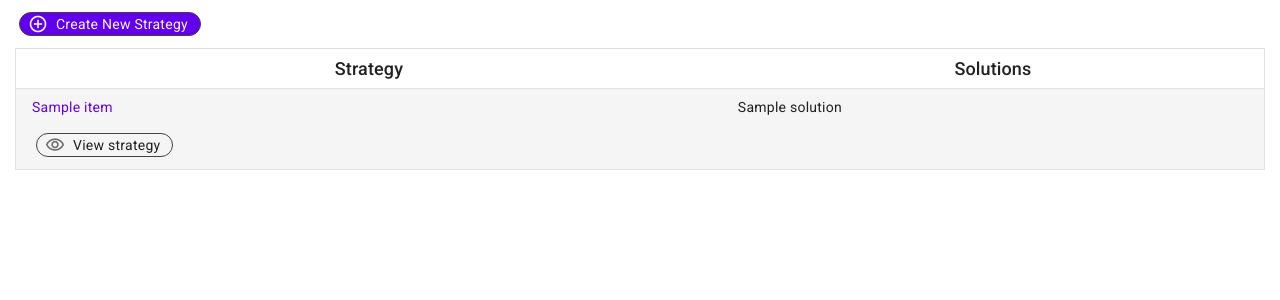
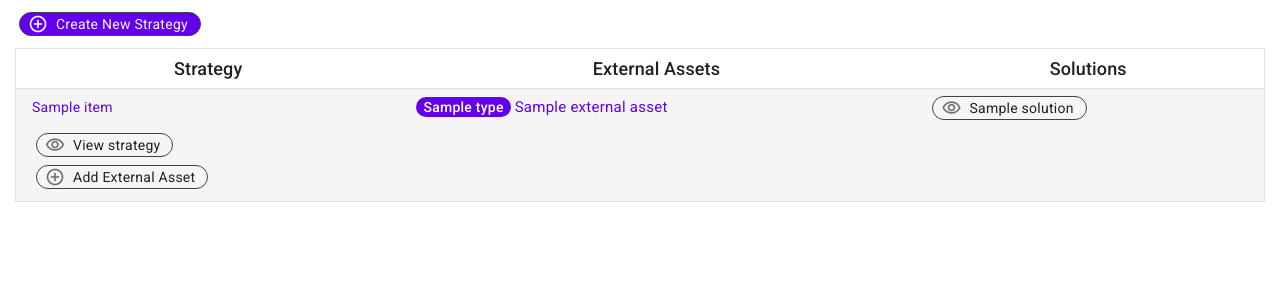
Before and after one commit to idetra/terraformus, a Django app: template terraformus/core/templates/user/my_strategies.html in a window 1280 px wide. Shown: the part 56-356 px from the top of the page. Run offline with Django 3.2, Linux system fonts and the light colour scheme; the template is opened without the code that fills it: most values are stand-ins (such as "Sample title", 1, 10 or a date in 2020); some libraries are stand-ins or nearby versions.

Commit message:
fixed strategy list

```diff
--- a/terraformus/core/templates/user/my_solutions.html
+++ b/terraformus/core/templates/user/my_solutions.html
@@ -11,7 +11,6 @@
         <div class="row my-2">
             <div class="col">
                 <a class="chip chip-action chip-outline chip-filter chip-xs border-dark bg-primary text-light" type="button" href="{% url 'create_solution' %}"><i class='material-icons mr-2 text-light'>add_circle_outline</i>Create New Solution</a>
-                {#            <a class="btn btn-primary btn-xs" href="{% url 'create_solution' %}">Create New Solution</a>#}
             </div>
         </div>
 
--- a/terraformus/core/templates/user/my_strategies.html
+++ b/terraformus/core/templates/user/my_strategies.html
@@ -13,20 +13,19 @@
         <div class="row my-2">
             <div class="col">
                 <a class="chip chip-action chip-outline chip-filter chip-xs border-dark  bg-primary text-light" type="button" href="{% url 'create_strategy' %}"><i class='material-icons mr-2 text-light'>add_circle_outline</i>Create New Strategy</a>
-                {#            <a class="btn btn-primary btn-xs" href="{% url 'create_strategy' %}">Create New Strategy</a>#}
             </div>
         </div>
 
 
         <table class="table table-bordered table-sm table-striped text-center">
             <thead>
-            <tr>
-                <th class="big-th" rowspan="3">
-                    Strategy
-                </th>
-                <th class="big-th" rowspan="3">Solutions</th>
-            </tr>
+                <tr>
+                    <th class="big-th" rowspan="3">Strategy</th>
+                    <th class="big-th" rowspan="3">External Assets</th>
+                    <th class="big-th" rowspan="3">Solutions</th>
+                </tr>
             </thead>
+
             <tbody class="text-left">
 
             {% for item in all_strategies %}
@@ -34,13 +33,26 @@
                     <th class="align-text-top py-2" scope="row">
                         <a href="{% url 'edit_strategy' item.uuid %}">{{ item }}</a>
                         <br>
-                        <a class="chip chip-action chip-outline chip-filter chip-xs border-dark mt-3" type="button" href="{% url 'solution' item.uuid item.slug %}"><i class='material-icons mr-2'>visibility</i>View strategy</a>
+                        <a class="chip chip-action chip-outline chip-filter chip-xs border-dark mt-3" type="button" href="{% url 'strategy' item.uuid item.slug %}"><i class='material-icons mr-2'>visibility</i>View strategy</a>
+                        <br>
+                        <a class="chip chip-action chip-outline chip-filter chip-xs border-dark" type="button" href="{% url 'create_external_asset' 'strategy' item.uuid %}"><i class='material-icons mr-2'>add_circle_outline</i>Add External Asset</a>
                     </th>
 
                     <td class="align-text-top">
+                        {% for external_asset in item.externalasset_set.all %}
+                            <div class="mb-n3"><a class="" href="{% url 'edit_external_asset' 'strategy' external_asset.uuid %}">
+                                <span class="mr-1 badge badge-pill badge-primary">{{ external_asset.type }}</span><span class="big-title">{{ external_asset.title|truncatewords:7 }}</span></a></div>
+                            <br>
+                        {% endfor %}
+                    </td>
+
+                    <td class="align-text-top">
                         {% for solution in item.solutions.all %}
+                            <a class="chip chip-action chip-outline chip-filter chip-xs border-dark" type="button" href="{% url 'solution' solution.solution.uuid solution.solution.slug %}">
+                                <i class='material-icons mr-2'>visibility</i>{{ solution }}
+                            </a>
 
-                            {{ solution }}<br>
+                            <br>
 
                         {% endfor %}
                     </td>
```
